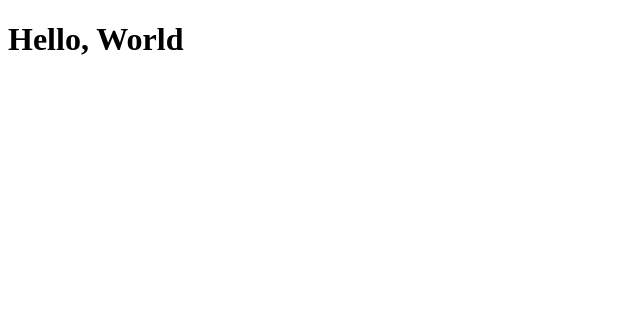
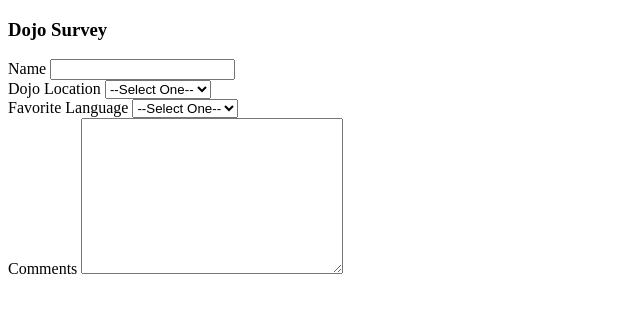
Before and after one commit to cramirez88/Dojo-Survey, a Flask app: page / in a window 1280 px wide. Shown: the top 313 px of the page, without its empty margins (0-640 px from the left). Run offline with Flask 2, Linux system fonts and the light colour scheme.

Commit message:
html form

```diff
--- a/templates/index.html
+++ b/templates/index.html
@@ -7,6 +7,41 @@
   <title>Dojo Survey</title>
 </head>
 <body>
-  <h1>Hello, World</h1>
+  <form action="/process">
+    <h3>Dojo Survey</h3>
+    <div>
+      <label for="name">Name</label>
+      <input type="text" name="name">
+    </div>
+    <div>
+      <label for="location">Dojo Location</label>
+      <select name="location">
+        <option value="">--Select One--</option>
+        <option value="chicago">Chicago</option>
+        <option value="burbank">Burbank</option>
+        <option value="bellevue">Bellevue</option>
+        <option value="seattle">Seattle</option>
+        <option value="online">Online</option>
+      </select>
+
+    </div>
+
+    <div>
+      <label for="language">Favorite Language</label>
+      <select name="language">
+      <option value="">--Select One--</option>
+      <option value="c">C</option>
+      <option value="python">Python</option>
+      <option value="javascript">Javascript</option>
+      <option value="java">Java</option>
+      </select>
+
+    </div>
+    <div>
+      <label for="comments">Comments</label>
+      <textarea name="comments" cols="30" rows="10"></textarea>
+    </div>
+
+  </form>
 </body>
 </html>
```
